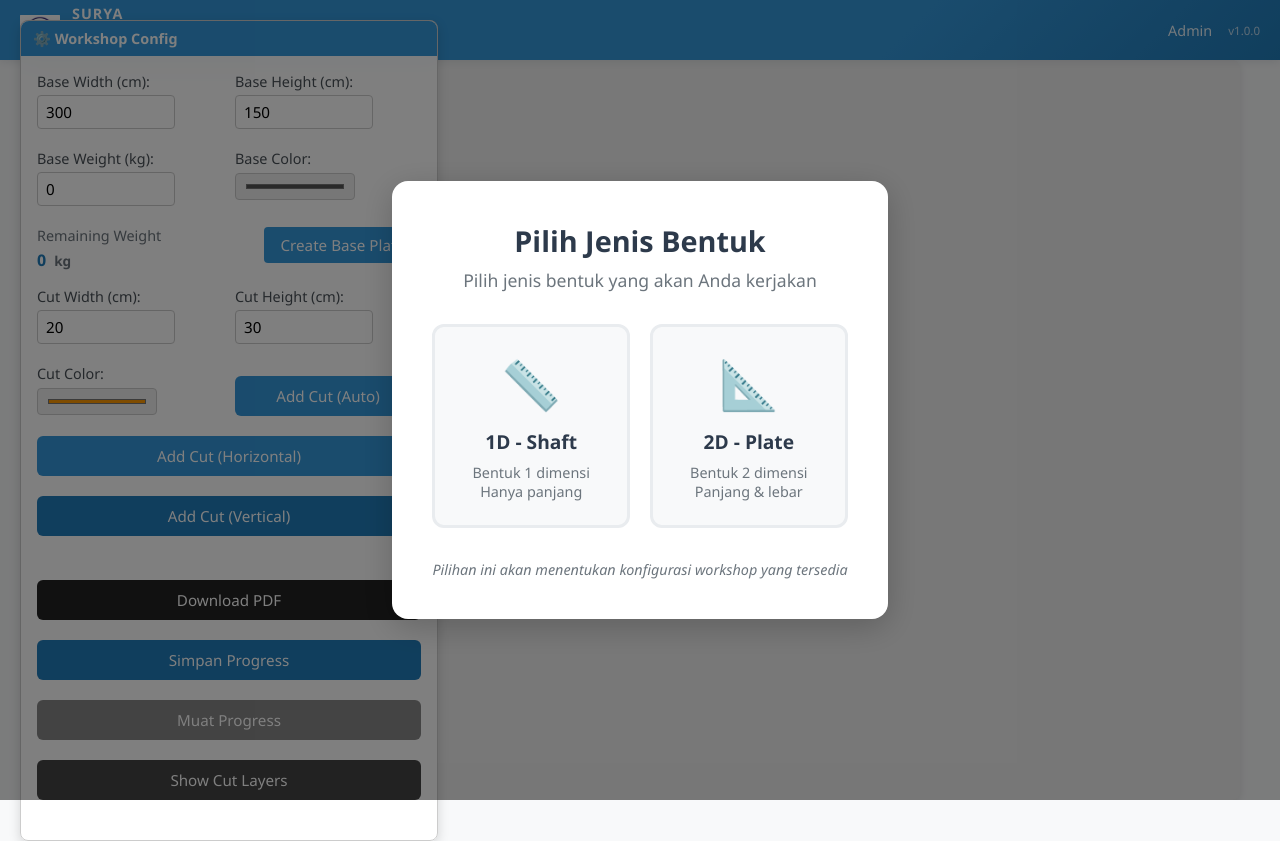
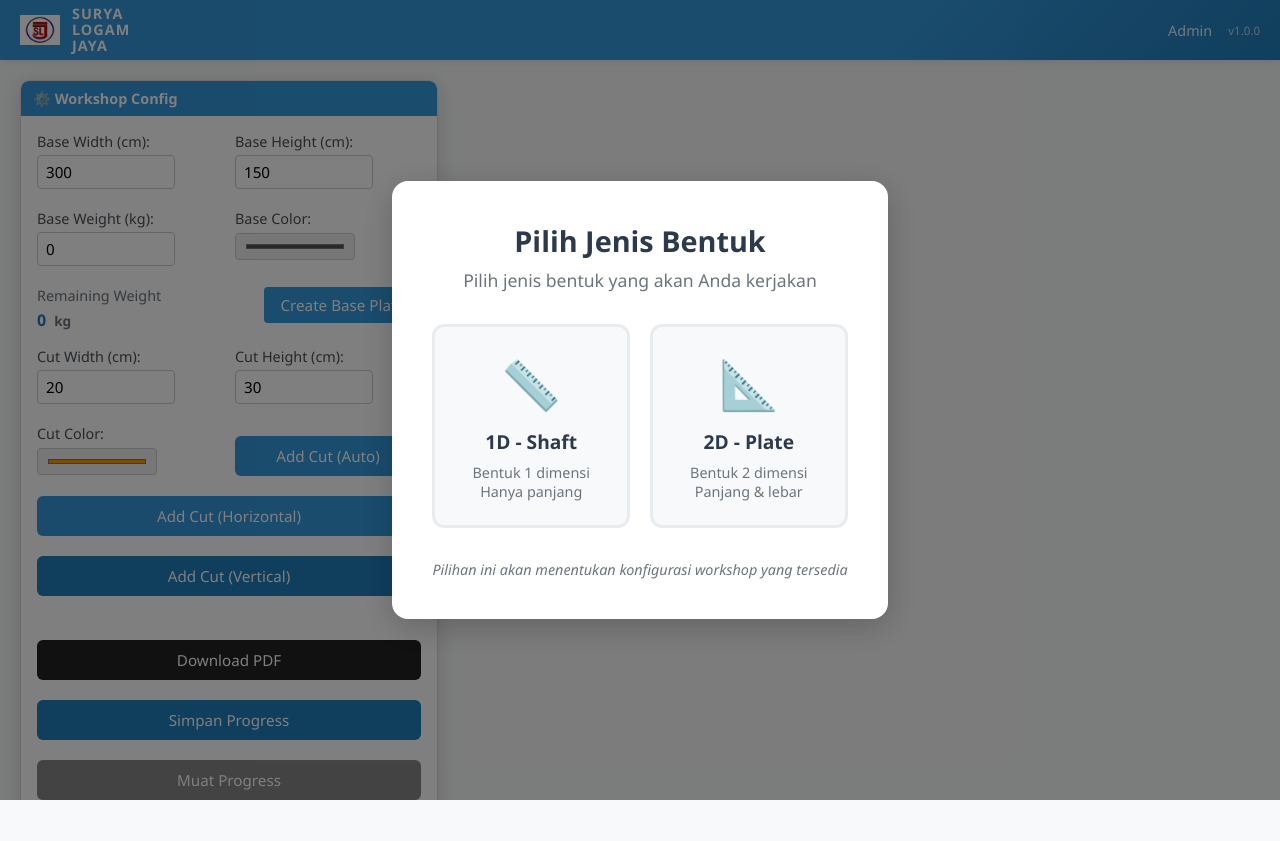
Before and after one commit to divinecoid/SHN-FE-Desktop, an Electron app: page src/renderer/pages/workshop.html in a window 1280 px wide. After the commit the page ends 800 px from the top, so only its background shows below. Drawn offline with nearby package versions, Linux system fonts and the light colour scheme; a script that the page names is missing.

Commit message:
workshop minor

```diff
--- a/src/renderer/pages/workshop.html
+++ b/src/renderer/pages/workshop.html
@@ -68,8 +68,8 @@
         </div>
       </form>
     </div>
-    <div id="canvas-container" style="position:relative; width:100%; height:100%;">
-      <canvas id="c" style="width:100%; height:100%; display:block;"></canvas>
+    <div id="canvas-container">
+      <canvas id="c"></canvas>
     </div>
     <div id="weight-panel" style="display:none;"></div>
     <!-- Modal Edit Plat Dasar -->
--- a/src/renderer/styles/style.css
+++ b/src/renderer/styles/style.css
@@ -79,16 +79,21 @@ body {
 body.workshop-page .content {
   height: calc(100vh - 60px);
   overflow: hidden;
+  position: relative;
+  padding: 0;
 }
 
 #canvas-container {
   flex: 1 1 0;
   display: flex;
-  position: relative;
+  position: absolute;
+  top: 0;
+  left: 0;
   width: 100%;
   height: 100%;
   min-height: 0;
   min-width: 0;
+  z-index: 1;
 }
 
 #c {
@@ -566,16 +571,6 @@ label {
   }
 }
 
-.canvas-container {
-  position: relative;
-  width: 100%;
-  height: 100%;
-  background: #f0f0f0;
-  border-radius: 8px;
-  overflow: hidden;
-  box-shadow: 0 2px 8px rgba(0,0,0,0.1);
-}
-
 #editModal {
   position: fixed;
   left: 50%;
@@ -609,16 +604,18 @@ label {
   position: absolute;
   top: 20px;
   left: 20px;
-  background: rgba(255, 255, 255, 0.95);
-  border: 1px solid #ccc;
-  border-radius: 8px;
-  padding: 16px;
-  z-index: 1000;
   width: 30%;
   min-width: 280px;
   max-width: 400px;
-  box-shadow: 0 4px 12px rgba(0,0,0,0.15);
+  background: rgba(255, 255, 255, 0.95);
   backdrop-filter: blur(10px);
+  border: 1px solid #ddd;
+  border-radius: 8px;
+  padding: 16px;
+  box-shadow: 0 4px 20px rgba(0, 0, 0, 0.15);
+  z-index: 10;
+  max-height: calc(100vh - 100px);
+  overflow-y: auto;
 }
 
 @media (max-width: 900px) {
@@ -721,7 +718,8 @@ form button {
   z-index: 10000;
 }
 
-#canvas-container, .canvas-container {
+/* General canvas container styles (for non-workshop pages) */
+.canvas-container {
   position: relative;
   width: 100%;
   height: 100%;
```
